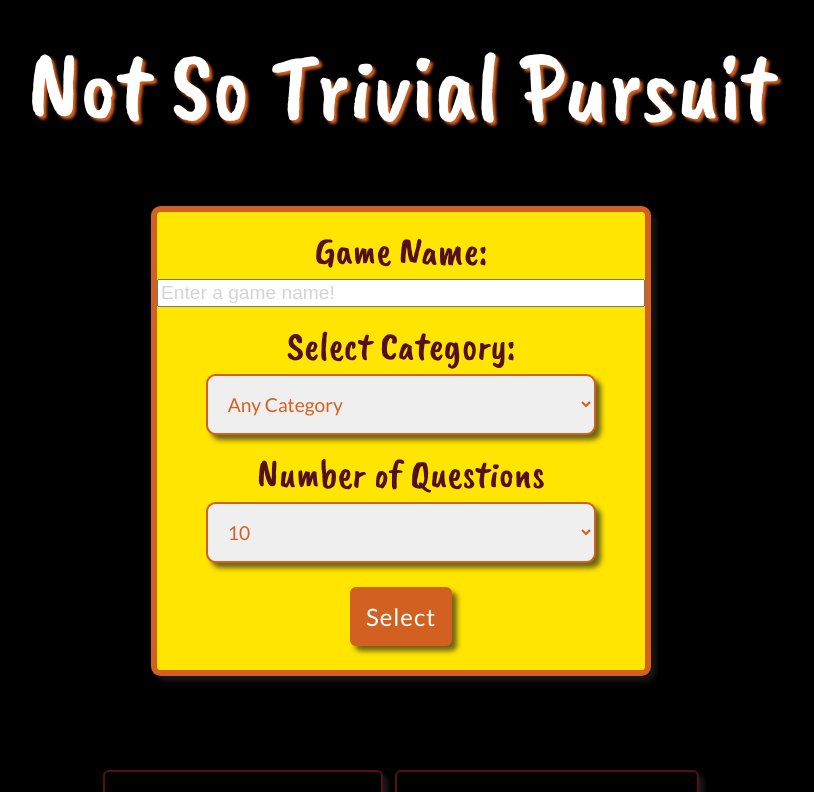
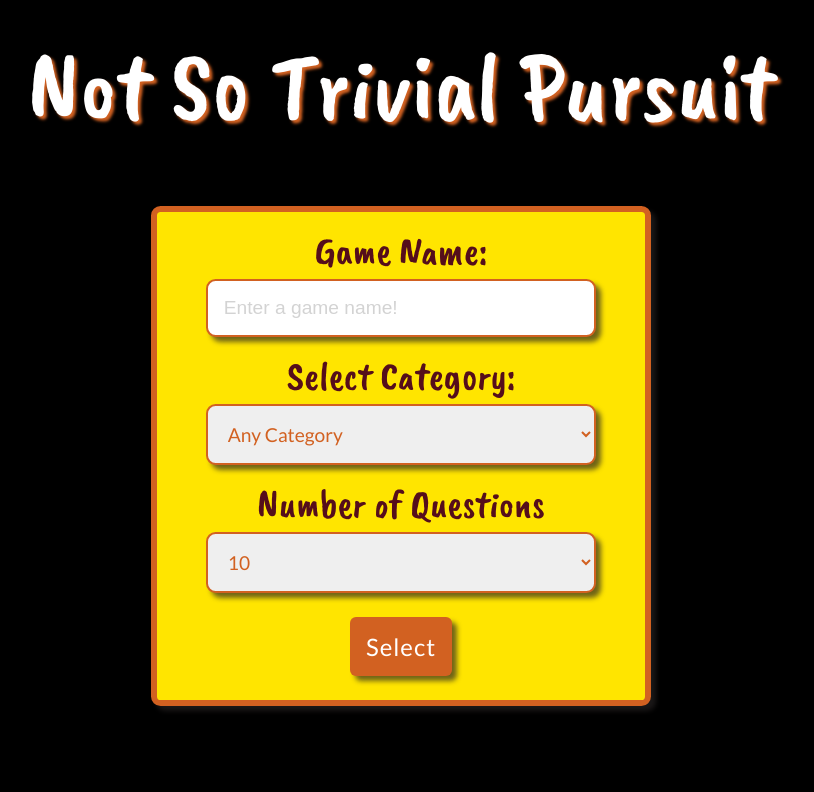
Before and after one commit to luztherose/trivialPursuitProjectSix, a React (Create React App) app: page /newGame in a window 1280 px wide. Shown: the top 792 px of the page, without its empty margins (239-1053 px from the left). Built offline with nearby package versions, Linux system fonts and the light colour scheme.

Commit message:
fixed css for gamename

```diff
--- a/src/sass/_form.scss
+++ b/src/sass/_form.scss
@@ -17,6 +17,17 @@
     font-size: 2.5rem;
     font-family: $headingFont;
     margin-bottom: 0.3rem;
+
+  }
+
+  .form-control{
+    color: $accentColour;
+    width: 80%;
+    align-self: center;
+    box-shadow: 5px 5px 5px rgba(39, 35, 35, 0.664);
+    border: 2px solid $accentColour;
+    border-radius: 0.5em;
+    padding: 1rem;
 
   }
 
```
